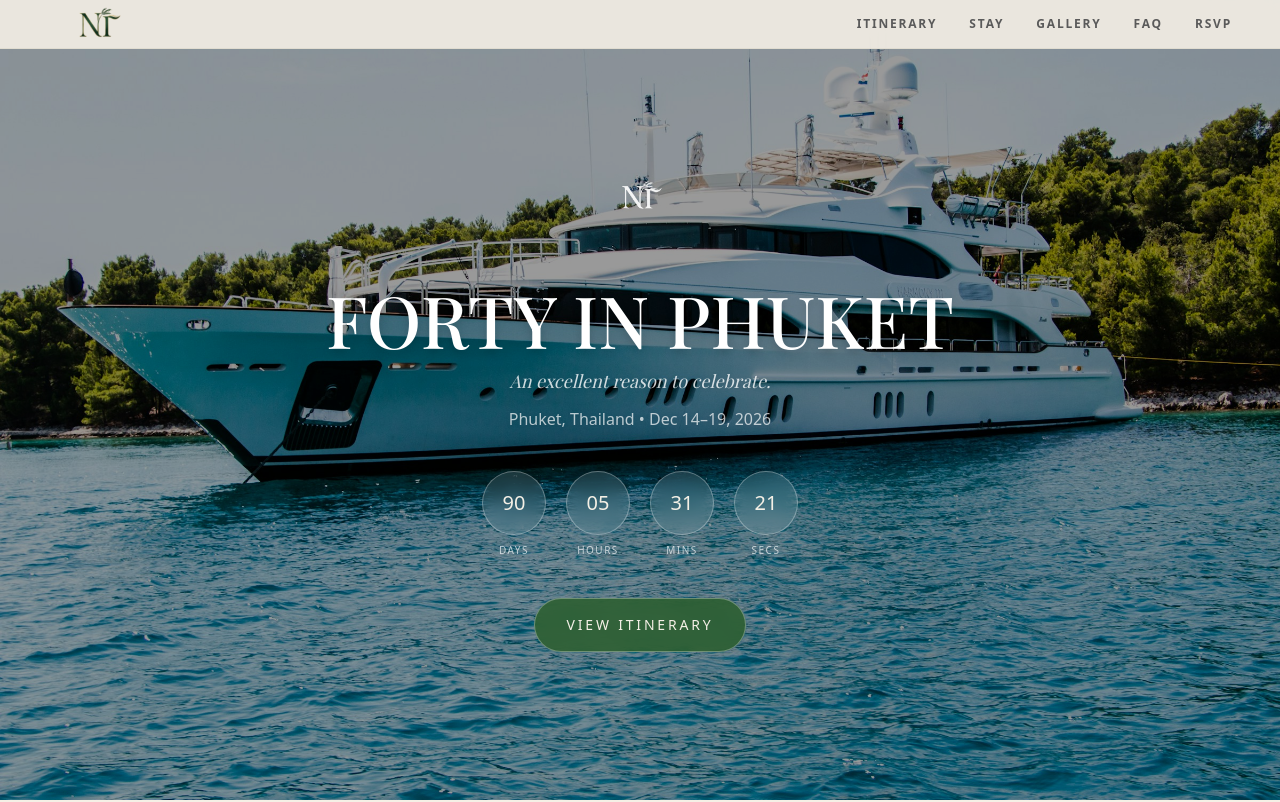
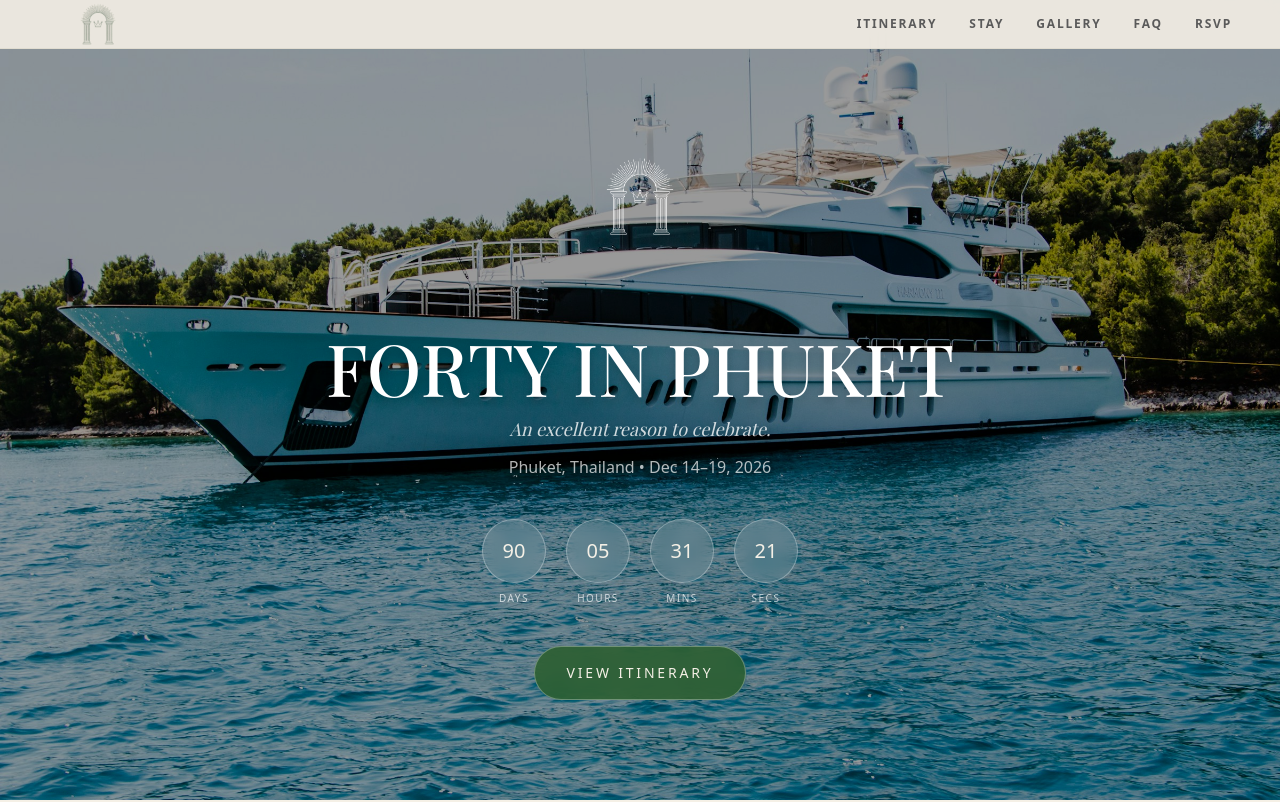
Before and after one commit to nomsou/birthday-phuket, a Next.js app: page / in a window 1280 px wide. Shown: the top 802 px of the page. Built offline with nearby package versions, Linux system fonts and the light colour scheme.

Commit message:
updated logo

```diff
--- a/src/components/home/Hero.tsx
+++ b/src/components/home/Hero.tsx
@@ -9,7 +9,6 @@ export function Hero() {
       id="top"
       className="relative min-h-screen flex flex-col items-center justify-center px-6 py-20 overflow-hidden"
     >
-      {/* Background Image */}
       <Image
         src="/hero/1.jpg"
         alt="Phuket beach paradise"
@@ -20,13 +19,10 @@ export function Hero() {
         className="object-cover"
       />
 
-      {/* Dark Overlay for readability */}
       <div className="absolute inset-0 bg-black/40" />
 
-      {/* Content */}
       <div className="relative z-10 flex flex-col items-center">
-        {/* Logo - invert colors for dark background */}
-        <div className="mb-8 brightness-0 invert opacity-90">
+        <div className="mb-8 brightness-0 invert  [&_div.relative]:!w-36 [&_div.relative]:!h-36 md:[&_div.relative]:!w-48 md:[&_div.relative]:!h-48">
           <Logo variant="mark" />
         </div>
 
```
Also changed, not shown: public/logo.png.
